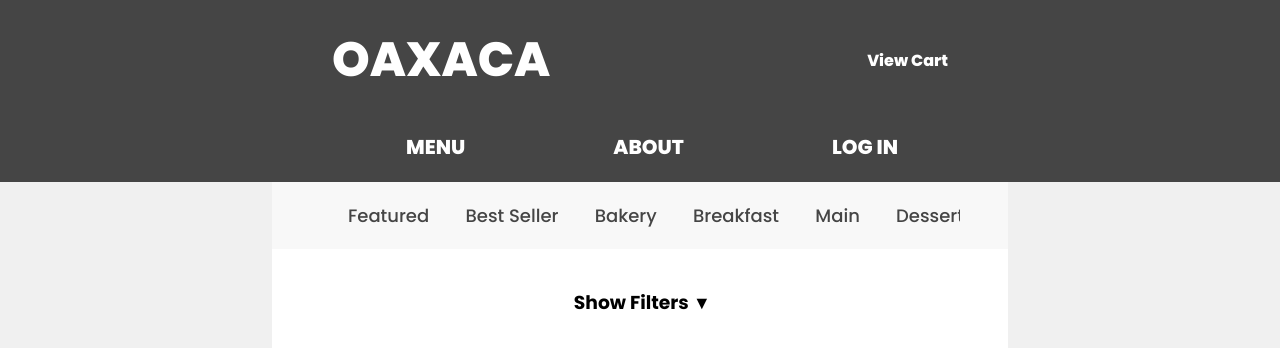
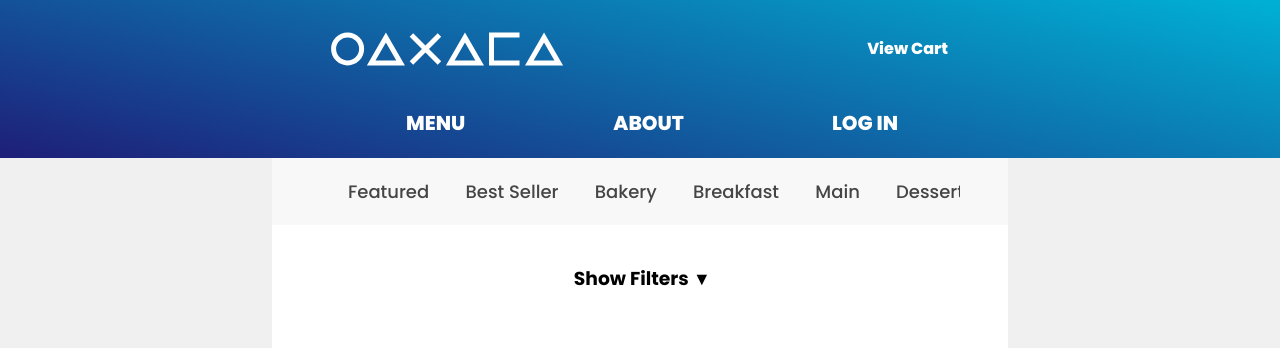
Before and after one commit to swinghin/CS2810-Team-Project-32, a Django app: page / in a window 1280 px wide. Shown: the top 348 px of the page. Run offline with Django 4.2, Linux system fonts and the light colour scheme.

Commit message:
Add Oaxaca logo to header

```diff
--- a/Oaxaca/restaurant/static/css/styles.css
+++ b/Oaxaca/restaurant/static/css/styles.css
@@ -13,7 +13,8 @@ body {
 header {
     width: 100%;
     margin: 0;
-    background: rgb(69, 69, 69);
+    background: rgb(30, 30, 120);
+    background: linear-gradient(13deg, rgba(30, 30, 120, 1) 0%, rgba(0, 177, 213, 1) 100%);
 }
 
 h1,
@@ -213,9 +214,11 @@ section {
     font-size: 48px;
     font-weight: 800;
     margin: 0;
+    height: 48px;
     padding: 12px;
     text-transform: uppercase;
     color: white;
+    background: url('/static/images/oaxaca_logo.svg') no-repeat;
 }
 
 #oaxaca-menu-bar-nav {
--- a/Oaxaca/restaurant/templates/restaurant/header_public.html
+++ b/Oaxaca/restaurant/templates/restaurant/header_public.html
@@ -1,6 +1,6 @@
 <header>
     <div id="oaxaca-menu-bar" class="wrap">
-        <span id="oaxaca-logo">Oaxaca</span>
+        <span id="oaxaca-logo"></span>
         <a class="oaxaca-menu-bar-button">View Cart</a>
     </div>
     <div class="wrap">
```
Also changed, not shown: Oaxaca/restaurant/static/images/oaxaca_logo.svg (added).
